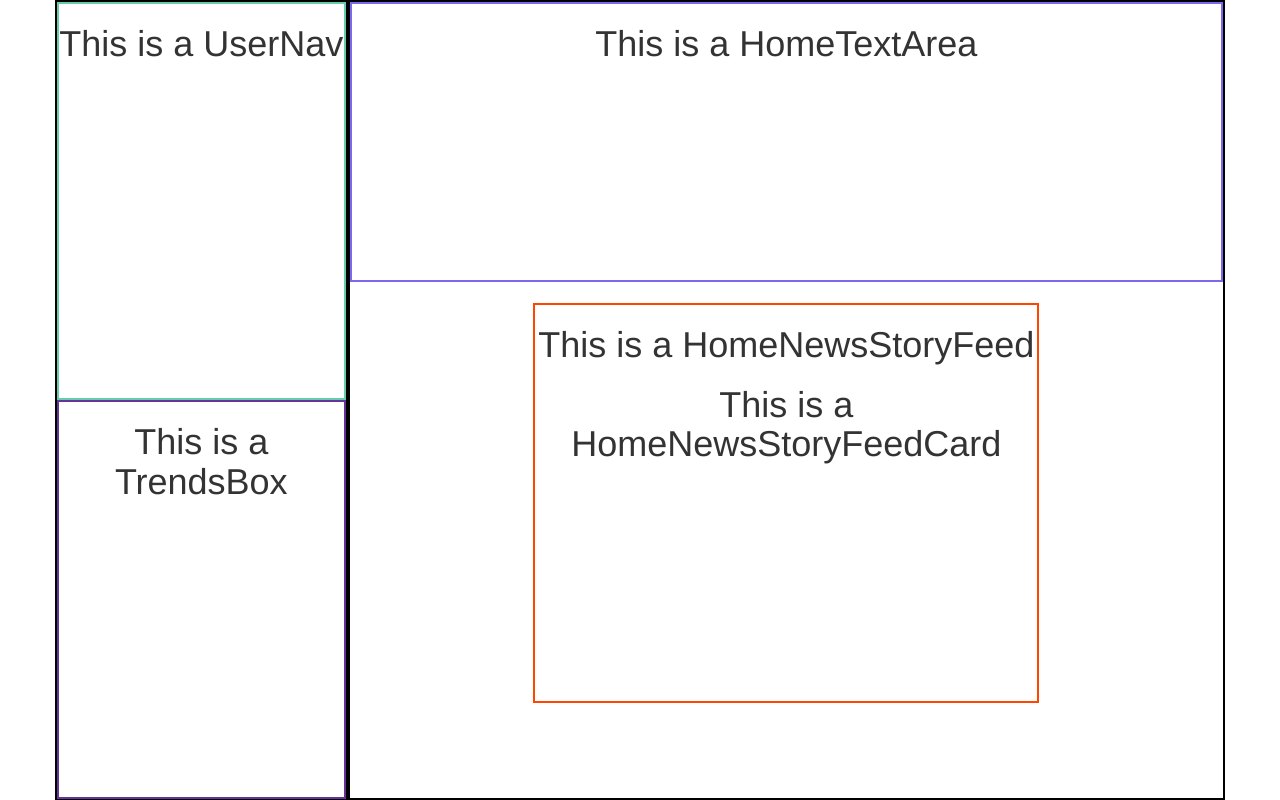
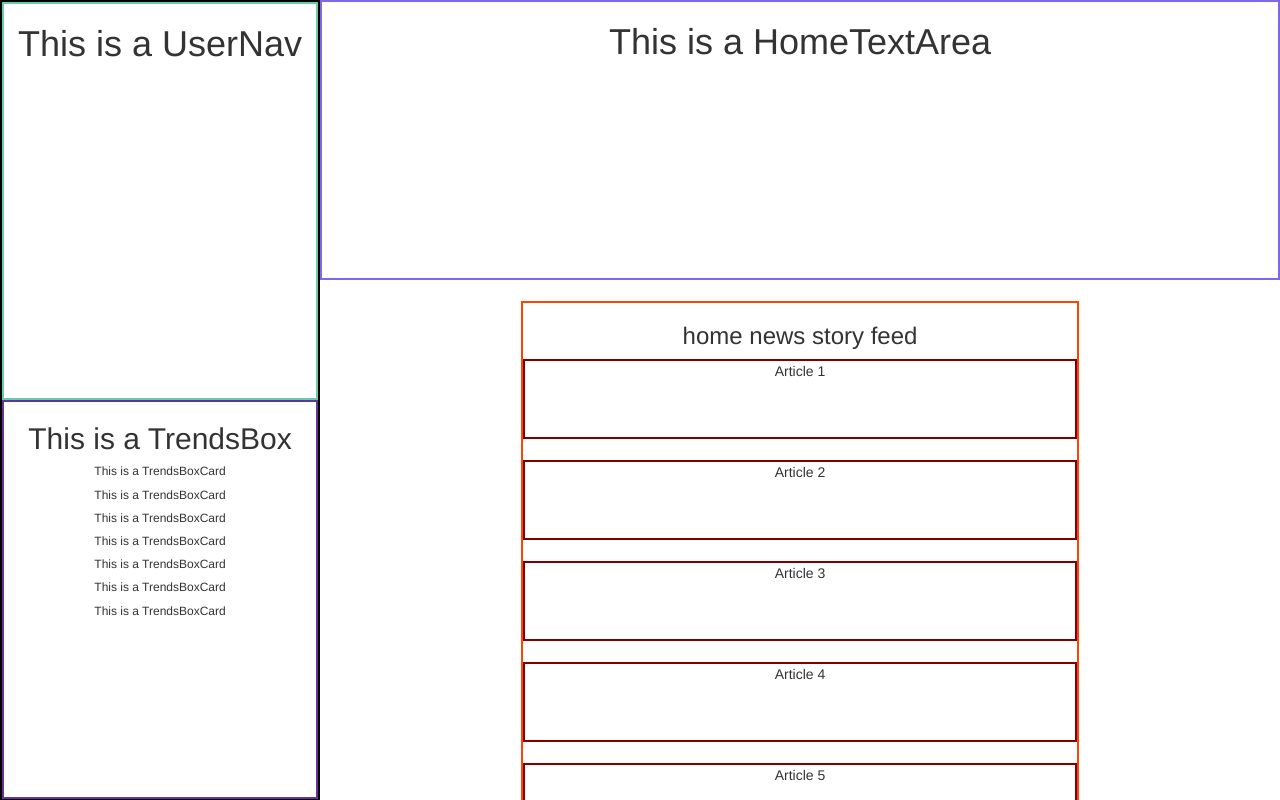
Before and after one commit to 123lk/ffs-front-portfolio, a React app: page / in a window 1280 px wide. Shown: the top 800 px of the page. Built offline with nearby package versions, Linux system fonts and the light colour scheme.

Commit message:
implemented get requests for home page

```diff
--- a/package.json
+++ b/package.json
@@ -41,6 +41,7 @@
     "react-router": "^3.0.5",
     "redux": "^3.6.0",
     "redux-logger": "^3.0.1",
-    "redux-thunk": "^2.2.0"
+    "redux-thunk": "^2.2.0",
+    "underscore": "^1.8.3"
   }
 }
--- a/src/actions/index.js
+++ b/src/actions/index.js
@@ -10,7 +10,8 @@ export function fetchHome () {
       .then(function (response) {
         dispatch({
           type: types.FETCH_HOME_SUCCESS,
-          articles: response.data
+          articles: response.data,
+          trends: response.trends
         });
       })
       .catch(function (error) {
--- a/src/api.js
+++ b/src/api.js
@@ -1,15 +1,30 @@
-export function get (path) {
+export function get(path) {
   switch (path) {
     case '/home':
       return Promise.resolve({
         data: [
-          {_id: 1, title: 'Article 1', url: 'www.random1.com'},
-          {_id: 2, title: 'Article 2', url: 'www.random2.com'},
-          {_id: 3, title: 'Article 3', url: 'www.random3.com'},
-          {_id: 4, title: 'Article 4', url: 'www.random4.com'},
-          {_id: 5, title: 'Article 5', url: 'www.random5.com'},
+          { _id: 1, title: 'Article 1', domain: 'www.random1.com', description: 'this is some text about the article', articleIsFakeNews: true },
+          { _id: 2, title: 'Article 2', domain: 'www.random2.com', description: 'this is some text about the article', articleIsFakeNews: false },
+          { _id: 3, title: 'Article 3', domain: 'www.random3.com', description: 'this is some text about the article', articleIsFakeNews: true },
+          { _id: 4, title: 'Article 4', domain: 'www.random4.com', description: 'this is some text about the article', articleIsFakeNews: false },
+          { _id: 5, title: 'Article 5', domain: 'www.random5.com', description: 'this is some text about the article', articleIsFakeNews: true },
+          { _id: 6, title: 'Article 6', domain: 'www.random6.com', description: 'this is some text about the article', articleIsFakeNews: true },
+          { _id: 7, title: 'Article 7', domain: 'www.random7.com', description: 'this is some text about the article', articleIsFakeNews: true },
+          { _id: 8, title: 'Article 8', domain: 'www.random8.com', description: 'this is some text about the article', articleIsFakeNews: true },
+          { _id: 9, title: 'Article 9', domain: 'www.random9.com', description: 'this is some text about the article', articleIsFakeNews: true },
+          { _id: 10, title: 'Article 10', domain: 'www.random10.com', description: 'this is some text about the article', articleIsFakeNews: true },
+          { _id: 11, title: 'Article 11', domain: 'www.random11.com', description: 'this is some text about the article', articleIsFakeNews: true },
+          { _id: 12, title: 'Article 12', domain: 'www.random12.com', description: 'this is some text about the article', articleIsFakeNews: true }
+        ],
+        trends: [
+          {_id: 1, trend: 'Trump', popularity: 77},
+          {_id: 2, trend: 'Joe', popularity: 10},
+          {_id: 3, trend: 'Laura', popularity: 34},
+          {_id: 4, trend: 'Tigers', popularity: 86},
+          {_id: 5, trend: 'Corruption', popularity: 12},
+          {_id: 6, trend: 'Unicorns', popularity: 19},
+          {_id: 7, trend: 'Smallpox', popularity: 9}
         ]
       });
   }
-
 }
--- a/src/components/App.js
+++ b/src/components/App.js
@@ -6,7 +6,7 @@ import '../css/main.scss';
 class App extends React.Component {
   render () {
     return (
-      <div className="container">
+      <div className="container-fluid">
         <div className="row">
           <div className="col-md-3 nav-column">
             <NavBar />
--- a/src/components/HomePage/HomeNewsStoryFeed.js
+++ b/src/components/HomePage/HomeNewsStoryFeed.js
@@ -1,13 +1,17 @@
 import React from 'react';
 import HomeNewsStoryFeedCard from './HomeNewsStoryFeedCard';
-import {connect} from 'react-redux';
+import { connect } from 'react-redux';
+import _ from 'underscore';
+
 
 class HomeNewsStoryFeed extends React.Component {
-  render () {
+  render() {
     return (
       <div>
-      <h1>This is a HomeNewsStoryFeed</h1>
-      <HomeNewsStoryFeedCard />
+        <h3>home news story feed</h3>
+        {_.map(this.props.articles, (article, i) => {
+          return <HomeNewsStoryFeedCard key={i} title={article.title} domain={article.domain}/>
+        }).slice(0, 10)}
       </div>
     );
   }
@@ -15,7 +19,7 @@ class HomeNewsStoryFeed extends React.Component {
 
 function mapStateToProps(state) {
   return {
-    articles: state.articles
+    articles: state.articlesReducer.byId
   };
 }
 
--- a/src/components/HomePage/HomeNewsStoryFeedCard.js
+++ b/src/components/HomePage/HomeNewsStoryFeedCard.js
@@ -3,7 +3,11 @@ import React from 'react';
 class HomeNewsStoryFeedCard extends React.Component {
   render () {
     return (
-      <h1>This is a HomeNewsStoryFeedCard</h1>
+      <div className="container-fluid home-news-story-feed-card">
+        <p>
+      {this.props.title}
+        </p>
+      </div>
     );
   }
 }
--- a/src/components/NavBar/TrendsBox.js
+++ b/src/components/NavBar/TrendsBox.js
@@ -1,11 +1,26 @@
 import React from 'react';
+import TrendsBoxCard from './TrendsBoxCard';
+import { connect } from 'react-redux';
+import _ from 'underscore';
+
 
 class TrendsBox extends React.Component {
   render () {
     return (
-      <h1>This is a TrendsBox</h1>
+      <div>
+      <h2>This is a TrendsBox</h2>
+        {_.map(this.props.trends, (trend, i) => {
+          return <TrendsBoxCard key={i} trend={trend.trend}/>
+        }).slice(0, 10)}
+      </div>
     );
   }
 }
 
-export default TrendsBox;
+function mapStateToProps(state) {
+  return {
+    trends: state.articlesReducer.trendsById
+  };
+}
+
+export default connect(mapStateToProps)(TrendsBox);
--- /dev/null
+++ b/src/components/NavBar/TrendsBoxCard.js
@@ -0,0 +1,11 @@
+import React from 'react';
+
+class TrendsBoxCard extends React.Component {
+  render () {
+    return (
+      <h6>This is a TrendsBoxCard</h6>
+    );
+  }
+}
+
+export default TrendsBoxCard;
--- a/src/css/main.scss
+++ b/src/css/main.scss
@@ -5,8 +5,6 @@
 }
 
 .main-column {
-  border: solid black 0.2em;
-  height: 100vh;
   text-align: center;
 }
 
@@ -27,7 +25,6 @@
 }
 
 .home-news-story-feed {
-  height: 50vh;
   width: 60%;
   border: solid orangered 0.2em;
   margin: auto;
@@ -74,3 +71,9 @@
   height: 50%;
   width: 50%;
 }
+
+.home-news-story-feed-card {
+  height: 10vh;
+  border: solid maroon 0.2em;
+  margin-bottom: 1.5em;
+}
--- a/src/reducers/articles.reducer.js
+++ b/src/reducers/articles.reducer.js
@@ -4,7 +4,8 @@ import * as types from '../actions/types';
 export const initialState = {
   loading: false,
   error: null,
-  byId: {}
+  byId: {}, //TODO this is articles, don't get confused, maybe rename later
+  trendsById: {}
 };
 
 export default function (prevState = initialState, action) {
@@ -22,21 +23,22 @@ export default function (prevState = initialState, action) {
     case types.FETCH_HOME_SUCCESS:
       return Object.assign({}, prevState, {
         loading: false,
-        byId: normalizeArrayById(action.articles)
+        byId: normalizeArrayById(action.articles),
+        trendsById: normalizeArrayById(action.trends)
       });
     default:
       return prevState;
   }
 }
 
-export function getTopArticles (articles, num) {
-  // TODO: sort this out
-  // selector that takes in the whole state.articles and a number
-  // returns an array of the top articles ordered chronologically
-  return Object.keys(articles.byId)
-    .map((id) => articles.byId[id])
-    .sort((a, b) => {
-      return a.date - b.date;
-    })
-    .slice(0, num);
-}
+// export function getTopArticles (articles, num) {
+//   // TODO: sort this out
+//   // selector that takes in the whole state.articles and a number
+//   // returns an array of the top articles ordered chronologically
+//   return Object.keys(articles.byId)
+//     .map((id) => articles.byId[id])
+//     .sort((a, b) => {
+//       return a.date - b.date;
+//     })
+//     .slice(0, num);
+// }
```
Also changed, not shown: 1 other file (tests, documents, lock files or other folders).
